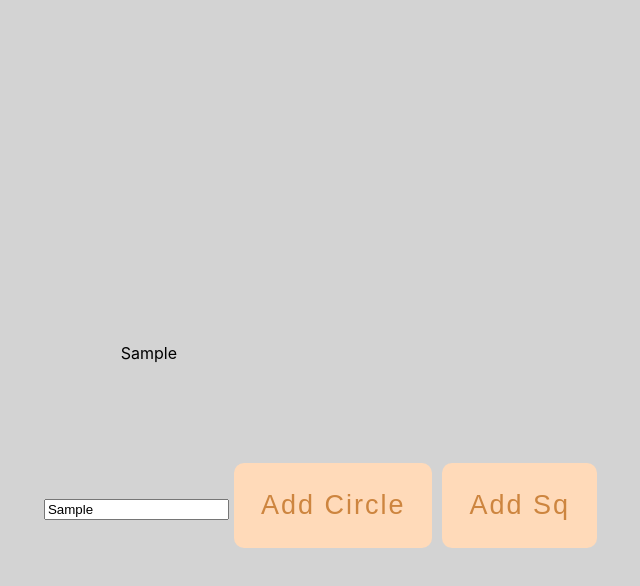
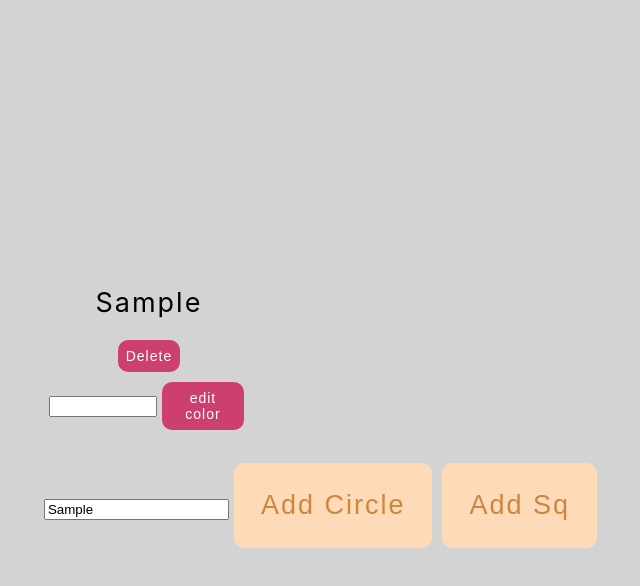
Before and after one commit to KKaciusis/my-app, a React (Create React App) app: page / in a window 1280 px wide. Both pictures are taken after typing "Sample" into the empty fields and a click on the button "Add Circle". Shown: the top 586 px of the page, without its empty margins (317-957 px from the left). Built offline with nearby package versions, Linux system fonts and the light colour scheme.

Commit message:
deletion

```diff
--- a/src/components/App.jsx
+++ b/src/components/App.jsx
@@ -1,5 +1,6 @@
 import React from 'react';
 import SmallShape from './SmallShape';
+import getId from '../shared/id';
 
 class App extends React.Component {
     constructor(){
@@ -11,9 +12,23 @@ class App extends React.Component {
         };
     }
     addShape = (s) =>{
-        const shape = {color: this.state.circleIn, shape: s};
+        const shape = {id: getId(), color: this.state.circleIn, shape: s};
         const shapes = this.state.shapes.slice();
         shapes.push(shape);
+        this.setState({
+            shapes: shapes
+        })
+        localStorage.setItem('allShapes', JSON.stringify(shapes))
+    }
+    deleteShape = (id) => {
+        console.log(id)
+        const shapes = this.state.shapes.slice();
+        for(let i = 0; i < shapes.length; i++){
+            if(shapes[i].id === id){
+                shapes.splice(i, 1);
+                break;
+            }
+        }
         this.setState({
             shapes: shapes
         })
@@ -39,7 +54,7 @@ class App extends React.Component {
     render() {
         return (
             <>
-            {this.state.shapes.map((b, i)=> <SmallShape key={i} color={b.color} shape={b.shape}/>)}
+            {this.state.shapes.map(b => <SmallShape key={b.id} delete={this.deleteShape} id={b.id} color={b.color} shape={b.shape}/>)}
             <div>
                     <input type="text" value={this.state.circleIn} onChange={this.circleInputHandler}/>
                     <button className="input-button" onClick={()=>this.addShape('circle')}>Add Circle</button>
--- a/src/components/SmallShape.jsx
+++ b/src/components/SmallShape.jsx
@@ -1,4 +1,26 @@
-function SmallShape(props) {
-    return (<div className="small-circle" style={{backgroundColor: props.color, borderRadius: props.shape === "circle" ? '50%' : '5px'}}>{props.color}</div>);
-}
-export default SmallShape;
+import React from 'react';
+
+class SmallShape extends React.Component {
+    constructor(props){
+        super(props);
+        this.state ={
+            editIn: ''
+
+        };
+    }
+render(){
+    return (<div
+    className="small-circle"
+        style={{
+            backgroundColor: this.props.color,
+            borderRadius: this.props.shape === "circle" ? '50%' : '5px'
+        }}>
+            <span>{this.props.color}</span>
+            <button className="input-button-small" onClick={()=>this.props.delete(this.props.id)}>Delete</button>
+            <div className="center">
+            <input type="text"></input>
+            <button className="input-button-small" onClick={()=>this.props.delete(this.props.id)}>edit color</button>
+            </div>
+            </div>);
+}};
+export default SmallShape
--- /dev/null
+++ b/src/shared/id.js
@@ -0,0 +1,11 @@
+function getId() {
+    let id = localStorage.getItem('ids');
+    if (null === id){
+        id = 0;
+    }
+    id++
+    localStorage.setItem('ids', id);
+    return id;
+
+}
+export default getId;
```
